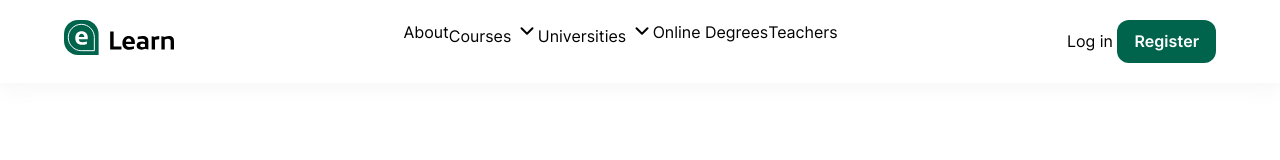
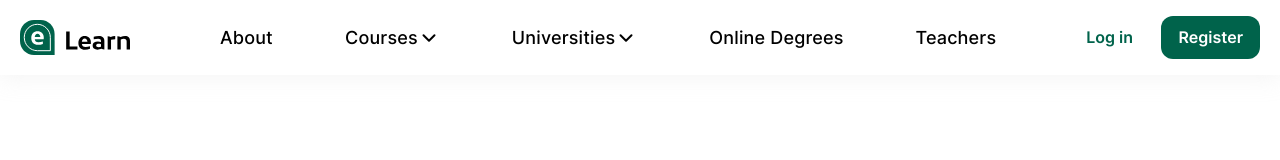
Before and after one commit to andrsweb/eLearn, a website: page src/html/template-parts/header/header.html in a window 1280 px wide. Drawn offline with nearby package versions, Linux system fonts and the light colour scheme; files that its build step writes are made by us from their sources; files whose address does not match are found by name.

Commit message:
create header desktop version

```diff
--- a/src/scss/common/base.scss
+++ b/src/scss/common/base.scss
@@ -22,8 +22,9 @@ body {
 }
 
 img {
+	display: block;
 	max-width: 100%;
-	height: auto
+	height: auto;
 }
 
 ul {
--- a/src/scss/common/vars.scss
+++ b/src/scss/common/vars.scss
@@ -9,10 +9,10 @@ $xxl: 1366px;
 // Container max-width.
 $container-md: 760px;
 $container-lg: 990px;
-$container-xl: 1200px;
+$container-xl: 1480px;
 
 // Container padding.
-$container-padding: 24px;
+$container-padding: 20px;
 
 // Font families.
 $ff			: 'Inter', sans-serif;
--- a/src/scss/header/header.scss
+++ b/src/scss/header/header.scss
@@ -1,10 +1,11 @@
 .header {
-	padding: 20px 0;
+	padding: 16px 0;
 	background-color: $white;
 	box-shadow: 0px 4px 20px rgba(217, 217, 217, 0.25);
 
 	&__wrapper {
 		display: flex;
+		align-items: center;
 		justify-content: space-between;
 	}
 
@@ -14,5 +15,42 @@
 
 	&__list {
 		display: flex;
+		align-items: center;
+
+		&_item {
+			margin-right: 72px;
+
+			a {
+				display: flex;
+				align-items: center;
+				font-family: $ff;
+				font-style: normal;
+				font-weight: $fw-medium;
+				font-size: 18px;
+				line-height: 22px;
+				letter-spacing: 0.01em;
+				color: $black;
+
+				picture {
+					margin-left: 8px;
+				}
+			}
+
+			&:last-child {
+				margin-right: 0;
+			}
+		}
+	}
+
+	&__buttons {
+		.header__link {
+			font-family: $ff;
+			font-style: normal;
+			font-weight: $fw-semibold;
+			font-size: 16px;
+			line-height: 19px;
+			color: $accent;
+			margin-right: 24px;
+		}
 	}
 }
```
